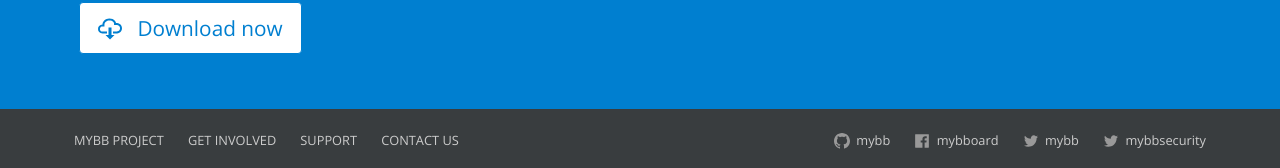
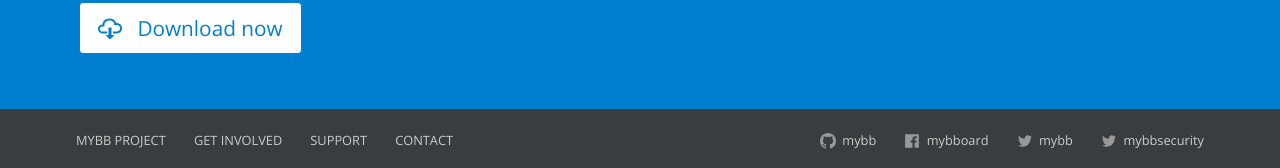
Before and after one commit to mybb/wip.mybb.com, a Jekyll site: the page built from index.html, in a window 1280 px wide. Shown: the part 1458-1626 px from the top of the page. Built offline with Jekyll 4.4.1, drawn with Linux system fonts in a browser that asks for light colours.

Commit message:
Further cleaning up footer

```diff
--- a/_includes/footer.html
+++ b/_includes/footer.html
@@ -1,6 +1,5 @@
     <footer class="footer">
         <div class="wrapper">
-            <p class="footer__copyright">Copyright &copy; 2002-{{ site.time | date: '%Y' }} MyBB Group</p>
             <nav class="footer__nav footer__nav--internal">
                 <ul class="footer__nav__links">
                     <li class="footer__nav__links__item">
@@ -13,7 +12,7 @@
                         <a href="{{ site.baseurl }}/support/" class="footer__nav__links__item__link">Support</a>
                     </li>
                     <li class="footer__nav__links__item">
-                        <a href="{{ site.baseurl }}/contact/" class="footer__nav__links__item__link">Contact Us</a>
+                        <a href="{{ site.baseurl }}/contact/" class="footer__nav__links__item__link">Contact</a>
                     </li>
                 </ul>
             </nav>
@@ -35,5 +34,8 @@
             </nav>
         </div>
     </footer>
+    <div class="copyright">
+        Copyright &copy; 2002-{{ site.time | date: '%Y' }} MyBB Group
+    </div>
 </body>
 </html>
--- a/_sass/components/layout/_footer.scss
+++ b/_sass/components/layout/_footer.scss
@@ -26,7 +26,12 @@
                 padding: 0;
 
                 @include bp-medium {
+                    font-size: 0.7em;
                     display: inline-block;
+                }
+
+                @include bp-large {
+                    font-size: 0.8em;
                 }
 
                 &__link {
@@ -34,7 +39,11 @@
                     padding: 6px 12px;
 
                     @include bp-medium {
-                        padding: 18px 10px;
+                        padding: 14px 8px;
+                    }
+
+                    @include bp-large {
+                        padding: 18px 12px;
                     }
 
                     @include links {
@@ -66,12 +75,14 @@
             }
         }
     }
+}
 
-    &__copyright {
-        display: none;
-        float: $right;
-        margin: 0;
-        font-size: 0.75em;
-        color: $alt-font-color-2;
-    }
+.copyright {
+    display: none;
+    background: $dark-background-2;
+    font-size: 0.75em;
+    color: $alt-font-color-2;
+    margin: 0;
+    text-align: center;
+    padding: 10px 0;
 }
```
